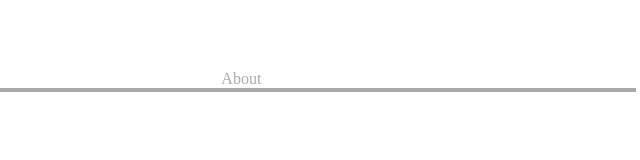
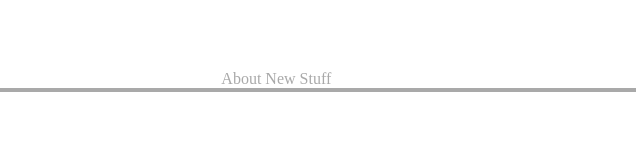
Before and after one commit to brandonhenning/git_pair_uno, a plain HTML site: page app/index.html in a window 1280 px wide. Shown: the full height of the page, 636-1276 px from the left. Drawn offline with Linux system fonts and the light colour scheme.

Commit message:
added newstuff.html and linked to it from index.html

```diff
--- a/app/index.html
+++ b/app/index.html
@@ -10,6 +10,7 @@
       <h1>Home Page</h1>
       <nav>
         <a href="about.html">About</a>
+        <a href="newstuff.html">New Stuff</a>
       </nav>
     </header>
   </body>
```
Also changed, not shown: app/newstuff.html (added).
